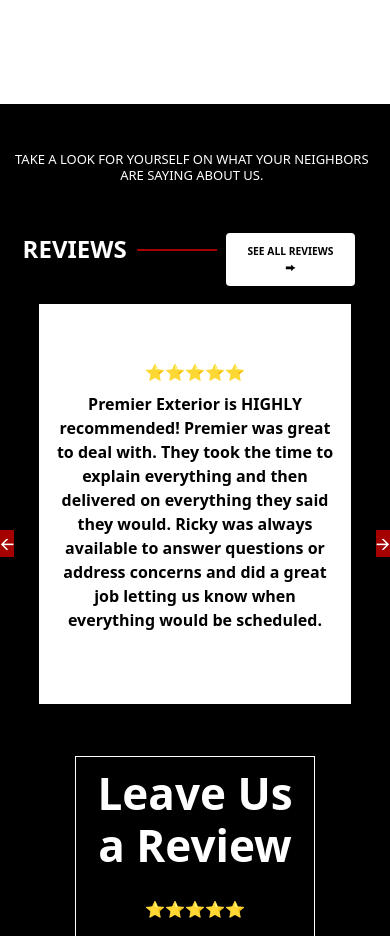
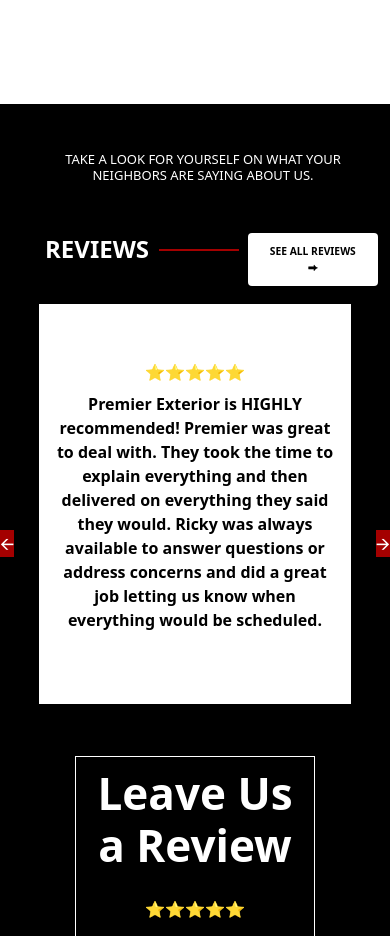
Before and after one commit to nicoleables/Premier-Exterior-Contruction, a React (Vite) app: page /barnpage in a window 390 px wide. Shown: the part 1580-2516 px from the top of the page. Built offline with nearby package versions, Linux system fonts and the light colour scheme.

Commit message:
Update reviews.css

```diff
--- a/src/styles/reviews.css
+++ b/src/styles/reviews.css
@@ -213,14 +213,10 @@
 }
 
 @media (max-width: 480px) {
-  .review-intro {
-    margin-left:-1.4rem;
-  }
-
-  .review-intro h1 {
+ .review-intro h1 {
+  margin-left: 8px;
+  margin-right: 8px;
     font-size: 13px;
-    margin-right: 1rem:
-    margin-left: 1rem;
   }
 
   .reviewbtn {
```
